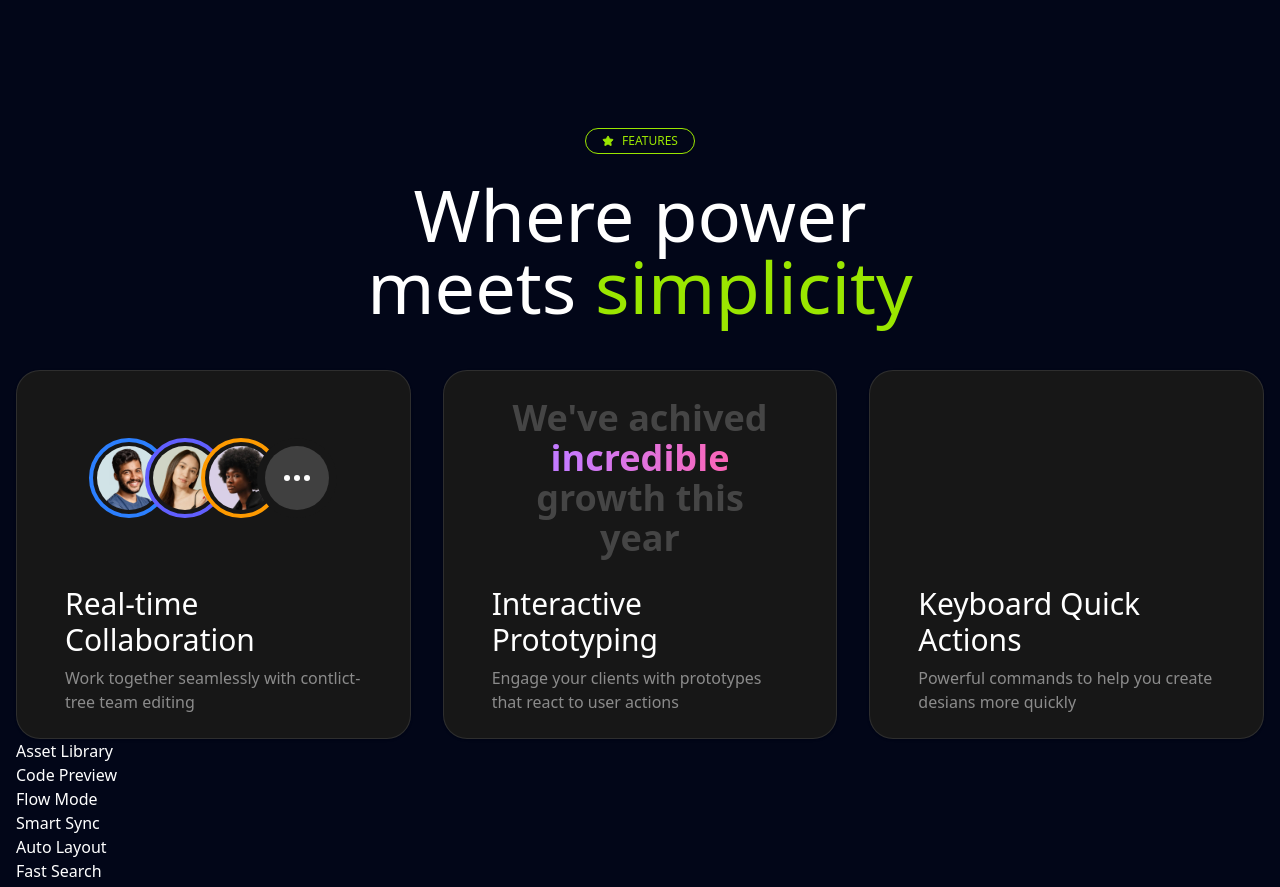
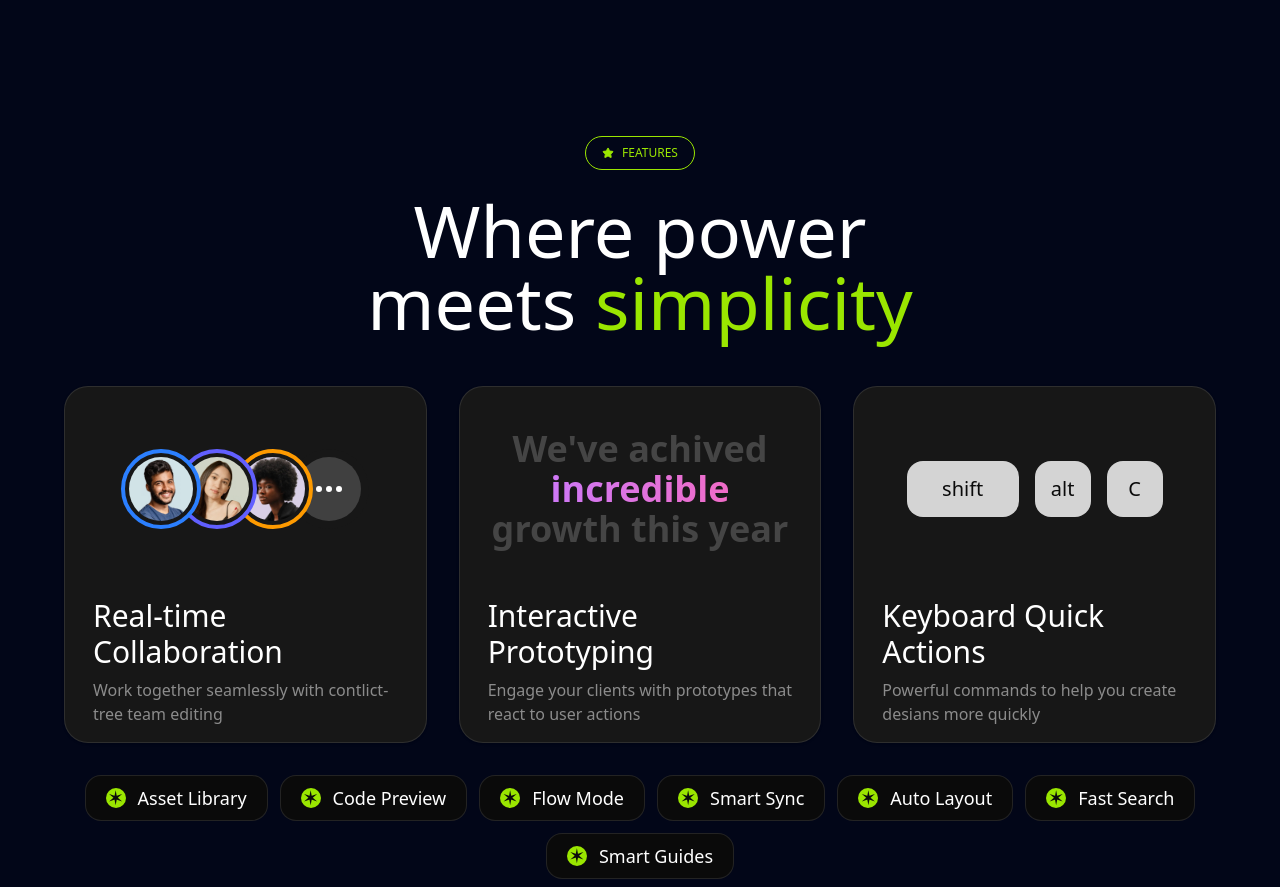
Before and after one commit to nizrr/landingpage-layers, a Next.js app: page / in a window 1280 px wide. Shown: the part 1900-2787 px from the top of the page. Built offline with nearby package versions, Linux system fonts and the light colour scheme.

Commit message:
feat: add Integrations section and related components, enhance FeatureCard and Tag styles

```diff
--- a/src/app/(root)/page.tsx
+++ b/src/app/(root)/page.tsx
@@ -1,5 +1,6 @@
 import Features from "@/sections/Features"
 import Hero from "@/sections/Hero"
+import Integrations from "@/sections/Integrations";
 import Introducing from "@/sections/Introducing"
 import Navbar from "@/sections/Navbar"
 
@@ -10,6 +11,7 @@ export default function Home() {
          <Hero />
          <Introducing />
          <Features />
+         <Integrations />
       </div>
    )
 }
--- a/src/components/FeatureCard.tsx
+++ b/src/components/FeatureCard.tsx
@@ -1,15 +1,17 @@
 import React from "react"
 import { Card, CardContent } from "./ui/card"
+import { cn } from "@/lib/utils"
 
 export default function FeatureCard(props: {
    title: string
    description: string
    children?: React.ReactNode
+   className?: string
 }) {
-   const { title, description, children } = props
+   const { title, description, children, className } = props
    return (
-      <Card className="bg-neutral-900 border border-white/10 p-6 rounded-3xl">
-         <CardContent>
+      <Card className={cn("bg-neutral-900 border border-white/10 p-4 rounded-3xl", className)}>
+         <CardContent className="px-3">
             <div className="aspect-video">{children}</div>
             <div>
                <h3 className="font-medium text-3xl text-white mt-6">{title}</h3>
--- /dev/null
+++ b/src/components/Key.tsx
@@ -0,0 +1,16 @@
+import { cn } from "@/lib/utils"
+import React, { HTMLAttributes } from "react"
+
+export default function Key(props: HTMLAttributes<HTMLDivElement>) {
+   const { className, children, ...otherProps } = props
+   return (
+      <div
+         className={cn(
+            "size-14 bg-neutral-300 inline-flex items-center justify-center rounded-2xl text-xl text-neutral-950 font-medium",
+            className
+         )}
+         {...otherProps}>
+         {children}
+      </div>
+   )
+}
--- a/src/components/Tag.tsx
+++ b/src/components/Tag.tsx
@@ -7,7 +7,7 @@ export default function Tag(props: HTMLAttributes<HTMLDivElement>) {
    return (
       <div
          className={cn(
-            "font-medium flex justify-center items-center gap-2 mx-auto text-lime-400 text-xs border border-lime-400 rounded-full px-4 py-1 w-fit uppercase ",
+            "font-medium flex justify-center items-center gap-2 mx-auto text-lime-400 text-xs border border-lime-400 rounded-full px-4 py-2 w-fit uppercase ",
             className
          )}>
          <Star
--- a/src/sections/Features.tsx
+++ b/src/sections/Features.tsx
@@ -6,6 +6,7 @@ import avatarLulaImage from "@/assets/images/avatar-lula-meyers.jpg"
 import Tag from "@/components/Tag"
 import FeatureCard from "@/components/FeatureCard"
 import Avatar from "@/components/Avatar"
+import Key from "@/components/Key"
 const features = [
    "Asset Library",
    "Code Preview",
@@ -18,39 +19,40 @@ const features = [
 export default function Features() {
    return (
       <section className="py-24 px-4">
-         <div className="container mx-auto">
+         <div className="container mx-auto max-w-6xl">
             <Tag>Features</Tag>
-            <h1 className="text-4xl md:text-6xl lg:text-7xl font-medium text-center mt-6 mx-auto max-w-xl">
+            <h1 className="text-7xl font-medium text-center mt-6 mx-auto max-w-2xl">
                Where power meets <span className="text-lime-400">simplicity</span>
             </h1>
 
-            <div className="grid grid-cols-1 md:grid-cols-2 lg:grid-cols-3 gap-8 mt-12">
+            <div className="grid grid-cols-1 md:grid-cols-4 lg:grid-cols-3 gap-8 mt-12 justify-center">
                <FeatureCard
                   title="Real-time Collaboration"
-                  description="Work together seamlessly with contlict-tree team editing">
+                  description="Work together seamlessly with contlict-tree team editing"
+                  className="md:col-span-2 lg:col-span-1">
                   <div className="flex aspect-video items-center justify-center">
-                     <Avatar>
+                     <Avatar className="z-40">
                         <Image
                            src={avatarAshwinImage}
                            alt="Ashwin Santiago"
                            className="rounded-full"
                         />
                      </Avatar>
-                     <Avatar className="-ml-6 border-indigo-500">
+                     <Avatar className="-ml-6 border-indigo-500 z-30">
                         <Image
                            src={avatarFlorenceImage}
                            alt="Florence Shaw"
                            className="rounded-full"
                         />
                      </Avatar>
-                     <Avatar className="-ml-6 border-amber-500">
+                     <Avatar className="-ml-6 border-amber-500 z-20">
                         <Image
                            src={avatarLulaImage}
                            alt="Lula Meyers"
                            className="rounded-full"
                         />
                      </Avatar>
-                     <Avatar className="-ml-6 border-transparent">
+                     <Avatar className="-ml-6 border-transparent z-10">
                         <div className="size-full bg-neutral-700 rounded-full inline-flex items-center justify-center gap-1">
                            {Array.from({ length: 3 }).map((_, index) => (
                               <span
@@ -64,11 +66,12 @@ export default function Features() {
                <FeatureCard
                   title="Interactive Prototyping"
                   description="Engage your clients with prototypes
-that react to user actions">
+that react to user actions"
+                  className="md:col-span-2 lg:col-span-1">
                   <div className="aspect-video flex items-center justify-center">
                      <p className="text-4xl font-extrabold text-white/20 text-center">
                         We&apos;ve achived{" "}
-                        <span className="bg-gradient-to-r from-purple-400 to-pink-400 bg-clip-text text-transparent">
+                        <span className="bg-gradient-to-r from-purple-400 to-pink-400 bg-clip-text text-transparent block">
                            incredible
                         </span>{" "}
                         growth this year
@@ -79,11 +82,27 @@ that react to user actions">
                <FeatureCard
                   title="Keyboard Quick Actions"
                   description="Powerful commands to help you
-create desians more quickly"></FeatureCard>
+create desians more quickly"
+                  className="md:col-span-2 md:col-start-2 lg:col-span-1 lg-col-start-auto">
+                  <div className="aspect-video flex items-center justify-center gap-4">
+                     <Key className="w-28">shift</Key>
+                     <Key>alt</Key>
+                     <Key>C</Key>
+                  </div>
+               </FeatureCard>
             </div>
-            {features.map((feature, index) => (
-               <div key={index}>{feature}</div>
-            ))}
+            <div className="mt-8 flex flex-wrap gap-3 justify-center">
+               {features.map((feature, index) => (
+                  <div
+                     key={index}
+                     className="bg-neutral-950 border border-white/10 inline-flex px-3 md:px-5 py-1.5 md:py-2 rounded-2xl gap-3 items-center">
+                     <span className="bg-lime-400 inline-flex items-center justify-center size-5 rounded-full  text-neutral-950 text-xl">
+                        &#10038;
+                     </span>
+                     <span className="font-medium md:text-lg">{feature}</span>
+                  </div>
+               ))}
+            </div>
          </div>
       </section>
    )
--- /dev/null
+++ b/src/sections/Integrations.tsx
@@ -0,0 +1,73 @@
+import IntegrationsColumn from "@/components/IntegrationsColumn"
+import Tag from "@/components/Tag"
+import React from "react"
+import figmaIcon from "@/assets/images/figma-logo.svg"
+import notionIcon from "@/assets/images/notion-logo.svg"
+import slackIcon from "@/assets/images/slack-logo.svg"
+import relumeIcon from "@/assets/images/relume-logo.svg"
+import framerIcon from "@/assets/images/framer-logo.svg"
+import githubIcon from "@/assets/images/github-logo.svg"
+
+const integrations = [
+   {
+      name: "Figma",
+      icon: figmaIcon,
+      description: "Figma is a collaborative interface design tool.",
+   },
+   {
+      name: "Notion",
+      icon: notionIcon,
+      description: "Notion is a collaborative interface design tool.",
+   },
+   {
+      name: "Slack",
+      icon: slackIcon,
+      description: "Slack is a collaborative interface design tool.",
+   },
+   {
+      name: "Relume",
+      icon: relumeIcon,
+      description: "Relume is a collaborative interface design tool.",
+   },
+   {
+      name: "Framer",
+      icon: framerIcon,
+      description: "Framer is a collaborative interface design tool.",
+   },
+   {
+      name: "Github",
+      icon: githubIcon,
+      description: "Github is a collaborative interface design tool.",
+   },
+]
+
+export type IntegrationsType = typeof integrations
+export default function Integrations() {
+   return (
+      <section className="py-24 overflow-hidden px-4">
+         <div className="container mx-auto max-w-6xl">
+            <div className="grid lg:grid-cols-2 items-center lg:gap-16">
+               <div>
+                  <Tag className="justify-start mx-0">Integrations</Tag>
+                  <h2 className="text-6xl lg:text-7xl font-medium mt-6">
+                     Plays well with <span className="text-lime-400">others</span>
+                  </h2>
+                  <p className="text-lg md:text-xl lg:text-2xl text-white/50 mt-6">
+                     Layers seamlessly connects with your favorite tools, making it easy to plug
+                     into any workflow and collaborate across platforms.
+                  </p>
+               </div>
+               <div>
+                  <div className="h-[400px] mt-8 overflow-hidden grid md:grid-cols-2 gap-4 mask-[linear-gradient(to_bottom,transparent,black_10%,black_90%,transparent)]">
+                     <IntegrationsColumn integrations={integrations} />
+                     <IntegrationsColumn
+                        integrations={integrations.slice().reverse()}
+                        className="hidden md:flex"
+                     />
+                  </div>
+               </div>
+            </div>
+         </div>
+      </section>
+   )
+}
--- a/src/sections/Introducing.tsx
+++ b/src/sections/Introducing.tsx
@@ -7,7 +7,7 @@ export default function Introducing() {
       "You're racing to create exceptional work, but traditional design tools slow you down with unnecessary complexity and steep learning curves."
    return (
       <section className="py-24 px-5 lg:py-40">
-         <div className="container mx-auto">
+         <div className="container mx-auto max-w-6xl">
             <div className="flex justify-center">
                <Tag>Introducing Layers</Tag>
             </div>
--- a/src/sections/LogoTicker.tsx
+++ b/src/sections/LogoTicker.tsx
@@ -46,11 +46,11 @@ const logos = [
 export default function LogoTicker() {
    return (
       <section className="py-24 overflow-x-clip">
-         <div className="container">
+         <div className="container mx-auto max-w-6xl">
             <p className="text-white/50 text-center text-xl">
                Already chosen by these market leaders
             </p>
-            <div className="overflow-hidden mt-12 [mask-image:linear-gradient(to_right,transparent,black_10%,black_90%,transparent)]">
+            <div className="overflow-hidden mt-12 mask-[linear-gradient(to_right,transparent,black_10%,black_90%,transparent)]">
                <div className="flex gap-24 pr-24">
                   {logos.map((logo, index) => (
                      <Image
```
Also changed, not shown: src/components/IntegrationsColumn.tsx (added, +30 -0 lines).
